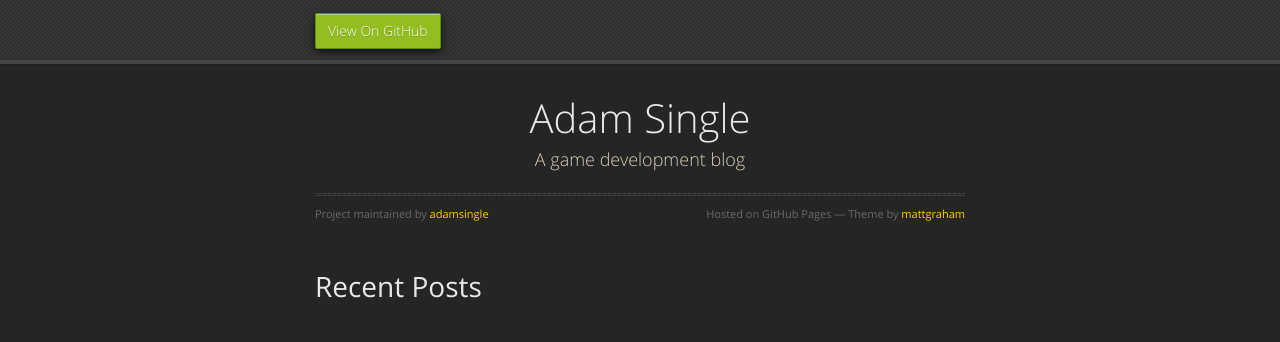
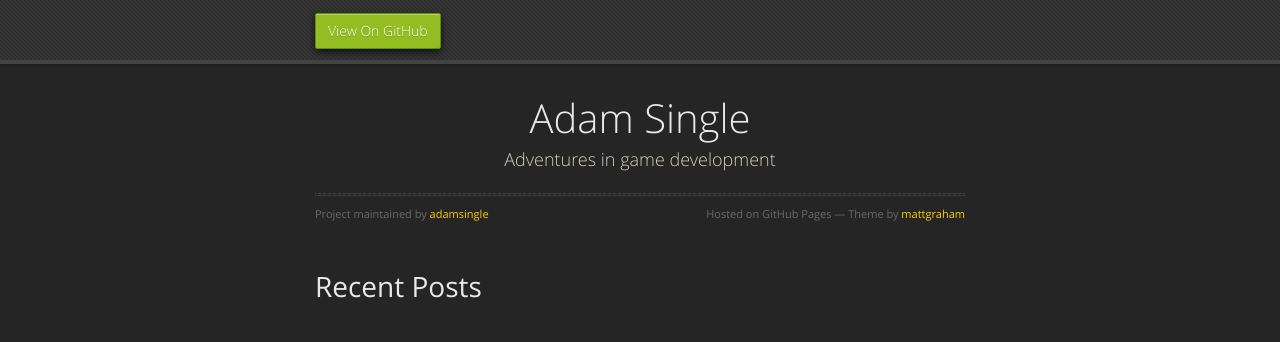
Before and after one commit to adamsingle/adamsingle.github.io, a Jekyll site: the page built from index.html, in a window 1280 px wide and 900 px high. Shown: the top 342 px of the window. Built offline with Jekyll 4.4.1, drawn with Linux system fonts in a browser that asks for light colours; some of the changed lines change nothing that is shown.

Commit message:
MODIFY: hide downloads

```diff
--- a/_config.yml
+++ b/_config.yml
@@ -1,7 +1,20 @@
+# Site settings
 title: Adam Single
-description: A game development blog
-baseurl: ""
-url: "http://www.adamsingle.com"
+email: adam@adamsingle.com
+description: > # this means to ignore newlines until "baseurl:"
+  Adventures in game development
+baseurl: "" # the subpath of your site, e.g. /blog/
+url: "http://adamsingle.github.io" # the base hostname and protocol for your site
 twitter_username: adamsingle
 github_username: adamsingle
+show_downloads: false
 theme: jekyll-theme-midnight
+
+# Build settings
+markdown: kramdown
+permalink: /blog/:year/:month/:day/:title/
+sass:
+  sass_dir: _sass
+include: ['_pages']
+kramdown:
+  input: GFM
```
